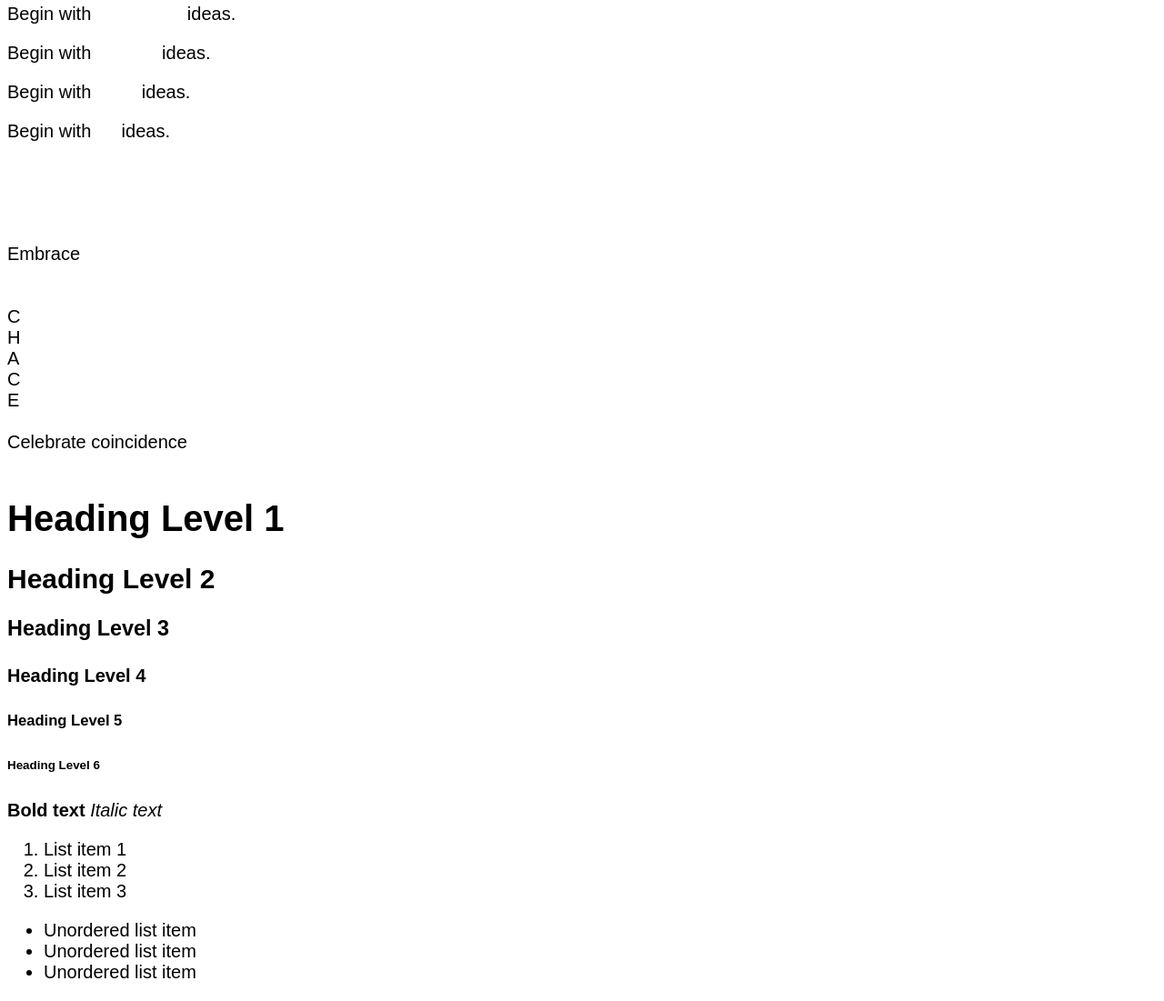
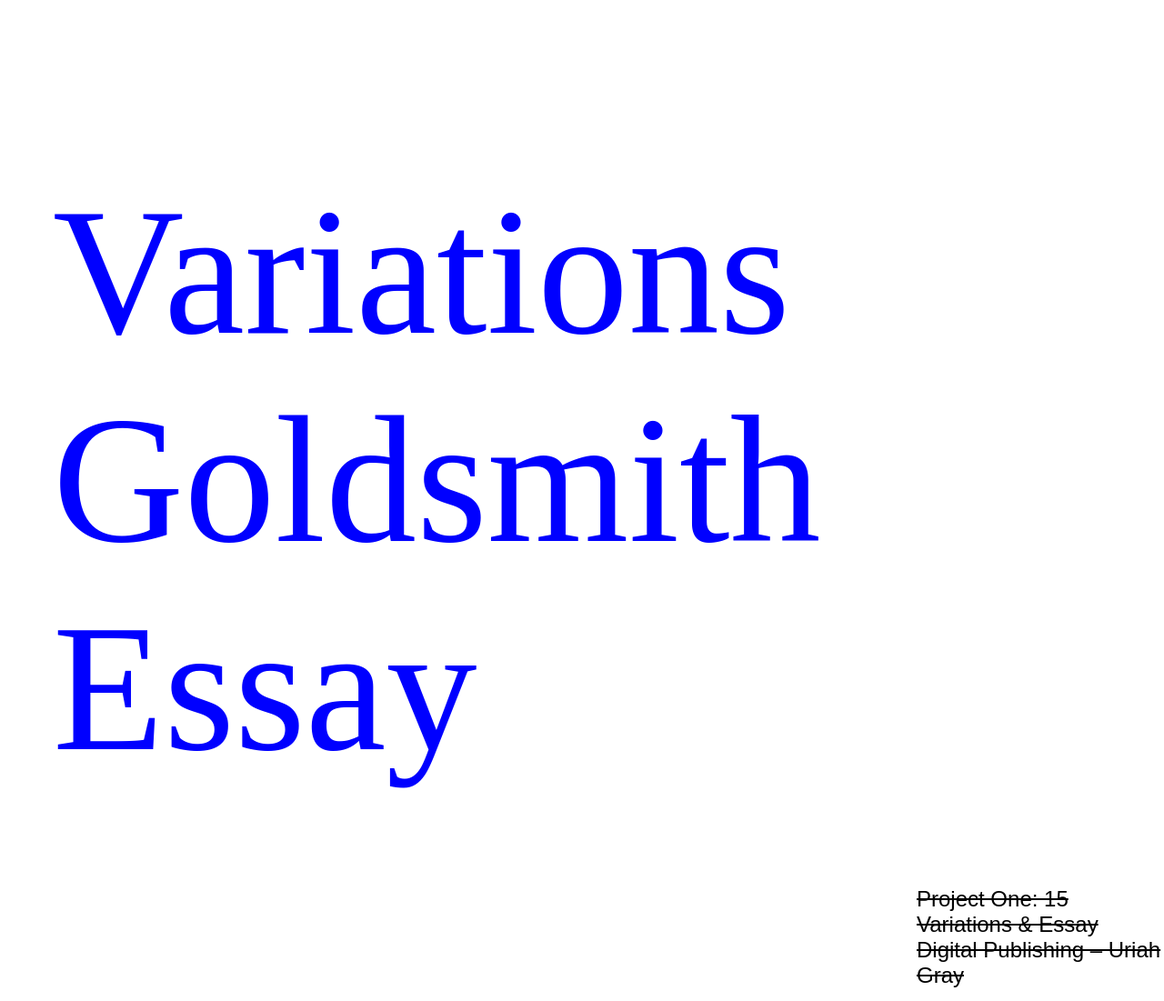
Before and after one commit to MariahArvanitakis/MariahArvanitakis.github.io, a plain HTML site: page index.html in a window 1280 px wide. Shown: the part 16-1117 px from the top of the page at 91% size. After the commit the page ends 999 px from the top, so only its background shows below. Drawn offline with Linux system fonts and the light colour scheme; files that its build step writes are made by us from their sources.

Commit message:
index pages

```diff
--- a/index.html
+++ b/index.html
@@ -2,49 +2,66 @@
 <html>
 	<head>
 		<title>First Name Last Name</title>
-    <link rel="stylesheet" type="text/css" href="assets/css/style.css">
+
 	</head>
-	<body>
-		<p>Begin with &nbsp;&nbsp;&nbsp;&nbsp;&nbsp;&nbsp;&nbsp;&nbsp;&nbsp;&nbsp;&nbsp;&nbsp;&nbsp;&nbsp;&nbsp;&nbsp;&nbsp;&nbsp;ideas.</p>
-		<p>Begin with &nbsp;&nbsp;&nbsp;&nbsp;&nbsp;&nbsp;&nbsp;&nbsp;&nbsp;&nbsp;&nbsp;&nbsp;&nbsp;ideas.</p>
-		<p>Begin with &nbsp;&nbsp;&nbsp;&nbsp;&nbsp;&nbsp;&nbsp;&nbsp;&nbsp;ideas.</p>
-		<p>Begin with &nbsp;&nbsp;&nbsp;&nbsp;&nbsp;ideas.</p>
-		<br>
-		<br>
-		<br>
-		<br>
+<style media="screen">
 
-		Embrace <br> <br> <br>
-		C <br>
-		H <br>
-		A <br>
-		C <br>
-		E <br>
-		<br>
-		Celebrate coincidence <br> <br>
+/* unvisited link */
+a:link {
+    color: blue;
+		text-decoration: none;
+}
 
-		<h1>Heading Level 1</h1>
-<h2>Heading Level 2</h2>
-<h3>Heading Level 3</h3>
-<h4>Heading Level 4</h4>
-<h5>Heading Level 5</h5>
-<h6>Heading Level 6</h6>
+/* visited link */
+a:visited {
+    color: blue;
+		text-decoration: line-through;
+}
 
-<strong> Bold text </strong>
-<em> Italic text </em>
+/* mouse over link */
+a:hover {
+    color: blue;
+		background-color: blue;
+}
 
-<!-- Lists -->
-<ol>
-  <li>List item 1</li>
-  <li>List item 2</li>
-  <li>List item 3</li>
-</ol>
+/* selected link */
+a:active {
+    color: blue;
+}
 
-<ul>
-  <li>Unordered list item</li>
-  <li>Unordered list item</li>
-  <li>Unordered list item</li>
-</ul>
+
+	.text{
+		font-family: univers;
+		font-size: 200px;
+		text-align: left;
+		margin-top: 200px;
+		margin-left: 50px;
+		margin-bottom: 50px;
+	}
+	.dpub{
+		position: fixed;
+		margin-left: 1000px;
+		font-family: arial;
+		font-size: 24px;
+	}
+
+</style>
+
+
+<body>
+
+	<div class="text">
+<a href="variations.html">Variations</a>
+<br>
+<a href="essay.html">Goldsmith Essay</a>
+</div>
+<br>
+<br>
+<br>
+<div class="dpub">
+<strike>Project One: 15 Variations & Essay<br>
+Digital Publishing – Uriah Gray</strike><br></div>
+
 
 	</body>
 </html>
```
Also changed, not shown: Variations/index.html (deleted, +0 -67 lines), Level1a.html (renamed from Variations/Level1a.html), Level1b.html (renamed from Variations/Level1b.html), Level1c.html (renamed from Variations/Level1c.html), Level2a.html (renamed from Variations/Level2a.html), Level2b.html (renamed from Variations/Level2b.html), Level2c.html (renamed from Variations/Level2c.html), Level3a.html (renamed from Variations/Level3a.html), Level3b.html (renamed from Variations/Level3b.html), Level3c.html (renamed from Variations/Level3c.html), Level4a.html (renamed from Variations/Level4a.html), Level4b.html (renamed from Variations/Level4b.html), Level4c.html (renamed from Variations/Level4c.html), Level5a.html (renamed from variations/Level5a.html), 4 more files.
